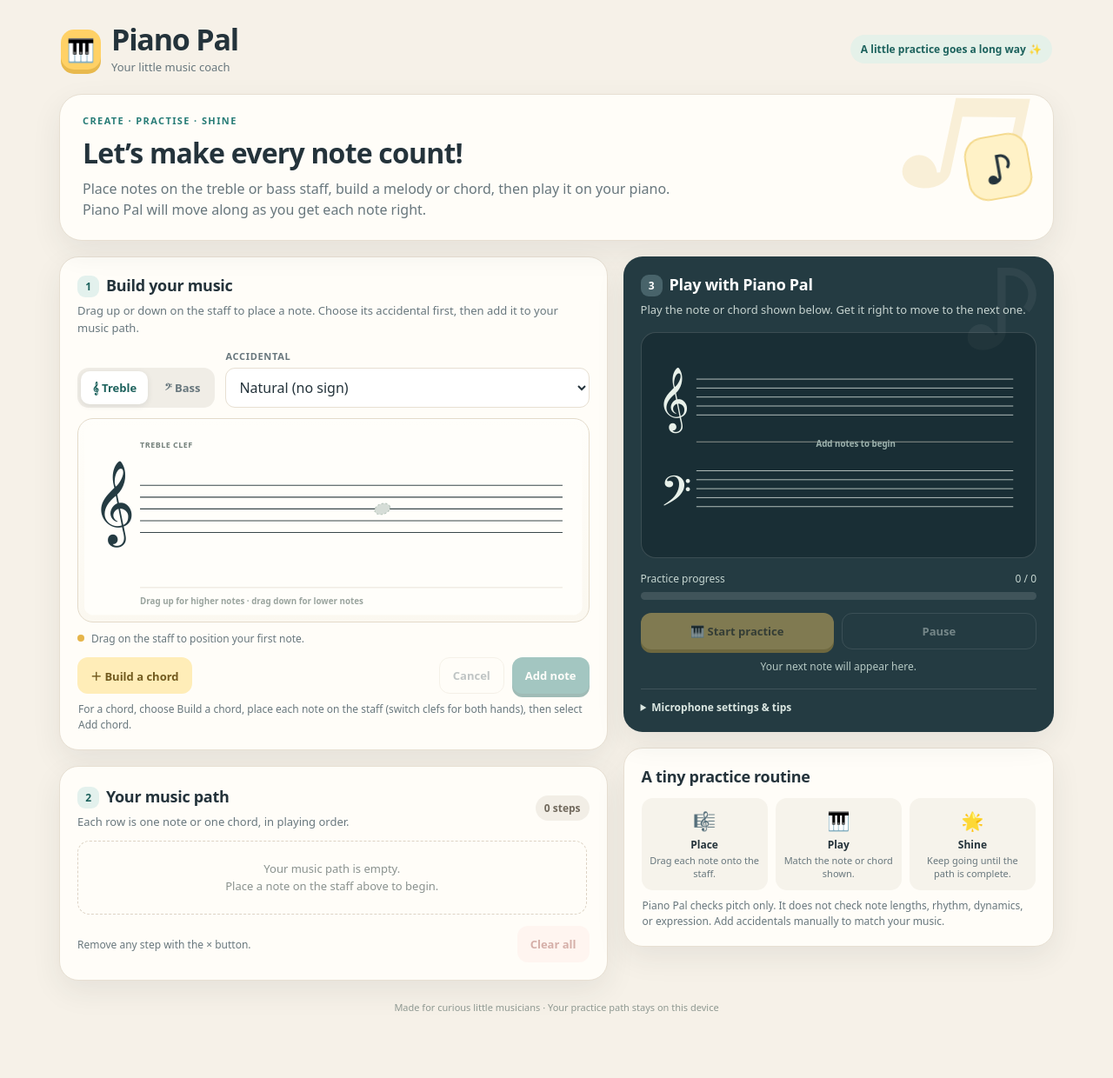
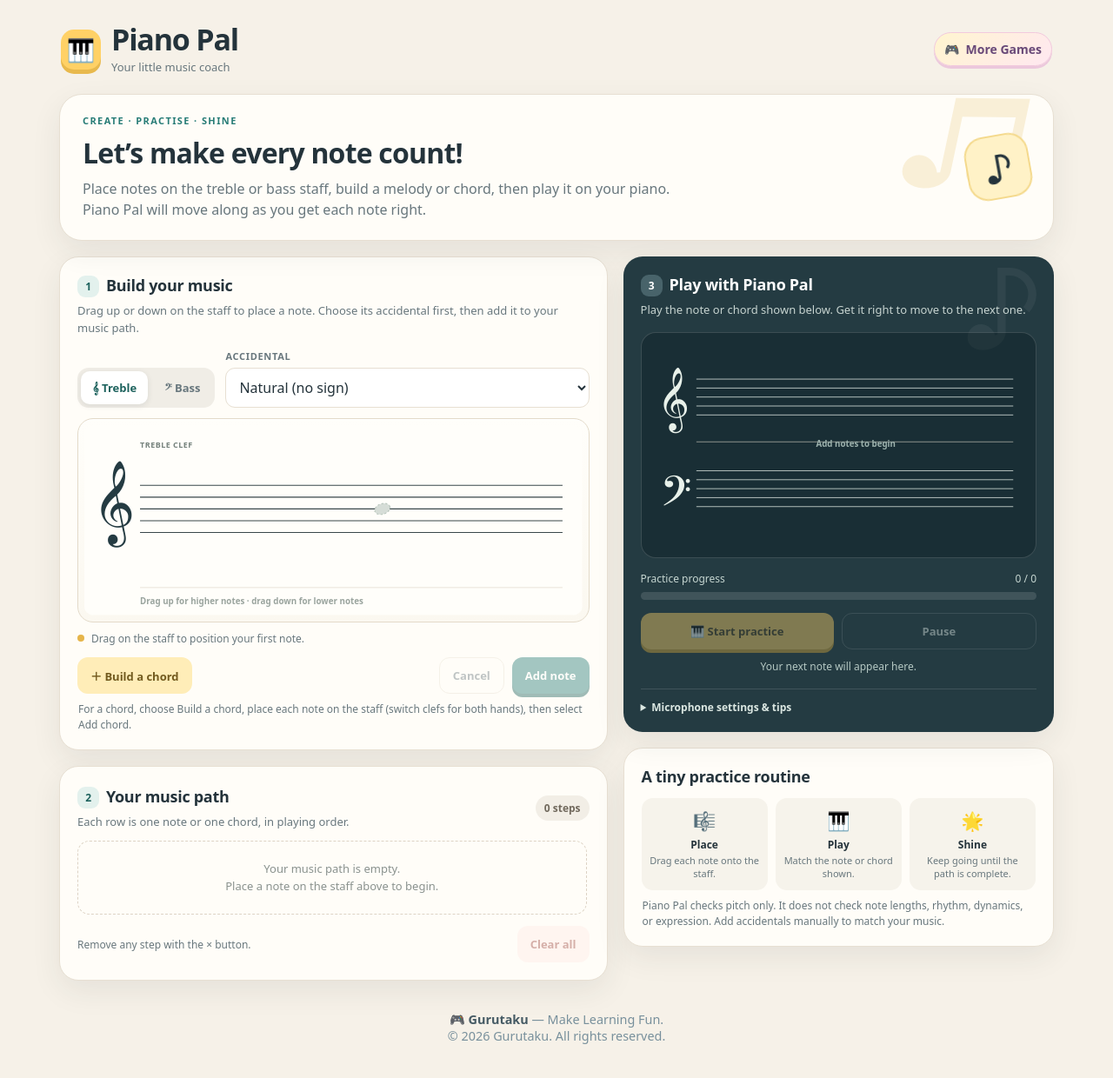
Before and after one commit to gurutaku/piano-mate, a plain HTML site: page index.html in a window 1280 px wide. Shown: the whole page at 87% size. Before the commit the page ends 1218 px from the top, so only its background shows below. Drawn offline with Linux system fonts and the light colour scheme.

Commit message:
add cool game button

```diff
--- a/index.html
+++ b/index.html
@@ -1,6 +1,15 @@
 <!doctype html>
 <html lang="en">
 <head>
+    <!-- Google tag (gtag.js) -->
+    <script async src="https://www.googletagmanager.com/gtag/js?id=G-ERPMF4T7YG"></script>
+    <script>
+        window.dataLayer = window.dataLayer || [];
+        function gtag() { dataLayer.push(arguments); }
+        gtag('js', new Date());
+
+        gtag('config', 'G-ERPMF4T7YG');
+    </script>
   <meta charset="utf-8">
   <meta name="viewport" content="width=device-width,initial-scale=1,viewport-fit=cover">
   <meta name="theme-color" content="#f6f1e8">
@@ -66,8 +75,57 @@
     .practice-hint{font-size:12px;line-height:1.45;color:#b5c8c3;text-align:center;min-height:18px;margin:11px 0 0;position:relative;z-index:1}
     .settings{margin-top:16px;border-top:1px solid rgba(255,255,255,.13);padding-top:12px;position:relative;z-index:1}.settings summary{cursor:pointer;color:#dbe7e2;font-size:12px;font-weight:800}.settings p{color:#b5c8c3;font-size:12px;line-height:1.5}.settings .control-label{color:#b5c8c3}
     .tips-grid{display:grid;grid-template-columns:repeat(3,1fr);gap:9px;margin-top:13px}.tip-card{background:#f6f3eb;border-radius:13px;padding:12px 9px;text-align:center}.tip-card div{font-size:21px}.tip-card strong{display:block;font-size:12px;margin:5px 0 3px}.tip-card span{font-size:11px;line-height:1.35;color:var(--muted);display:block}
-    footer{text-align:center;font-size:11px;color:#8e9891;margin-top:23px}.toast{position:fixed;left:50%;bottom:calc(20px + env(safe-area-inset-bottom));transform:translate(-50%,20px);opacity:0;pointer-events:none;background:#243b42;color:#fff;padding:11px 15px;border-radius:12px;box-shadow:var(--shadow);font-size:13px;font-weight:800;z-index:10;transition:.2s;max-width:calc(100vw - 32px);text-align:center}.toast.show{opacity:1;transform:translate(-50%,0)}
-    @media(max-width:850px){.layout{grid-template-columns:1fr}.right-stack{position:static}.practice-staff-shell{min-height:0}.practice-panel{order:-1}}
+    .games-hub-link {
+      display: inline-flex;
+      align-items: center;
+      justify-content: center;
+      gap: 7px;
+      padding: 9px 14px;
+      border: 1px solid #f2c9dd;
+      border-radius: 999px;
+      background: linear-gradient(135deg, #fff5cf, #ffe8f1);
+      box-shadow: 0 3px 0 #ecc8dc;
+      color: #694978;
+      font-size: 14px;
+      font-weight: 850;
+      text-decoration: none;
+      white-space: nowrap;
+      transition: transform .12s, box-shadow .12s
+    }
+
+    .games-hub-link:hover {
+      transform: translateY(-1px);
+      box-shadow: 0 4px 0 #ecc8dc
+    }
+
+    .games-hub-link:focus-visible {
+      outline: 3px solid #9c8cff;
+      outline-offset: 3px
+    }
+
+    .header-games-link {
+      display: flex;
+      justify-content: flex-end;
+      margin-bottom: 8px
+    }
+      .games-hub-link {
+        padding: 9px 11px
+      }
+
+      .games-hub-label {
+        display: none
+      }
+    /* Footer */
+        footer {
+        text-align: center;
+        padding: 35px 24px;
+        color: #78909c;
+        font-size: 0.9rem;
+        }
+
+        footer strong {
+        color: #455a64;
+        }    @media(max-width:850px){.layout{grid-template-columns:1fr}.right-stack{position:static}.practice-staff-shell{min-height:0}.practice-panel{order:-1}}
     @media(max-width:560px){.app{padding:11px 11px calc(28px + env(safe-area-inset-bottom))}.header-pill{display:none}header{padding:8px 2px 15px}.brand-mark{width:42px;height:42px}.hero{padding:18px;border-radius:20px}.hero-note{display:none}.panel{padding:15px;border-radius:18px}.editor-toolbar{align-items:stretch}.clef-tabs{flex:1}.clef-tab{flex:1;padding:8px 6px}.field{min-width:115px}.action-row .btn{flex:1}.tips-grid{gap:6px}.tip-card{padding:9px 5px}.practice-actions .btn{padding:11px 9px;font-size:12px}}
   </style>
 </head>
@@ -75,7 +133,7 @@
   <main class="app">
     <header>
       <div class="brand"><div class="brand-mark" aria-hidden="true">🎹</div><div><h1>Piano Pal</h1><div class="tagline">Your little music coach</div></div></div>
-      <div class="header-pill">A little practice goes a long way ✨</div>
+      <div class="top-actions"><a class="games-hub-link" href="https://gurutaku.ca/coolgames/" aria-label="Back to Gurutaku Cool Games" title="Back to Gurutaku Cool Games"><span aria-hidden="true">🎮</span><span>More Games</span></a></div>
     </header>
 
     <section class="hero">
@@ -169,7 +227,12 @@
         </section>
       </div>
     </div>
-    <footer>Made for curious little musicians · Your practice path stays on this device</footer>
+        <!-- Footer -->
+        <footer>
+          <strong>🎮 Gurutaku</strong> — Make Learning Fun.
+          <br>
+          © 2026 Gurutaku. All rights reserved.
+        </footer>
   </main>
   <div class="toast" id="toast" role="status"></div>
 
```
